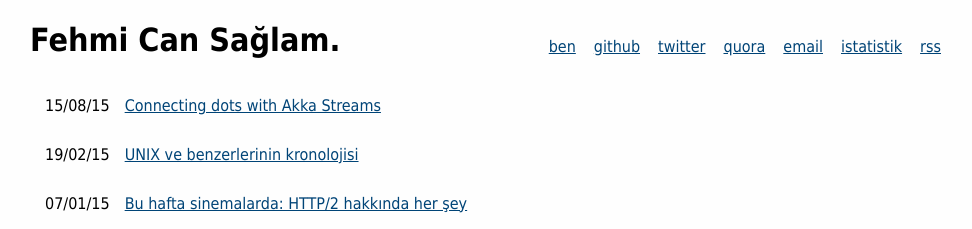
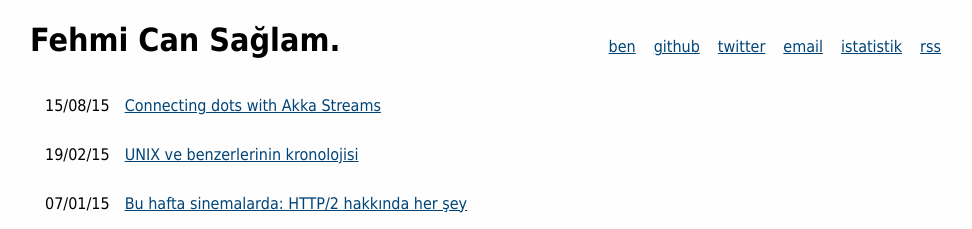
Before and after one commit to fehmicansaglam/fehmicansaglam.github.com, a Jekyll site: the page built from index.html, in a window 1280 px wide and 900 px high. Shown: the top 229 px of the window, without its empty margins (150-1122 px from the left). Built offline with Jekyll 4.4.1, drawn with Linux system fonts in a browser that asks for light colours.

Commit message:
Remove quora link

```diff
--- a/index.html
+++ b/index.html
@@ -12,6 +12,6 @@
 </style>
 <script>var _gaq=[['_setAccount','UA-4489548-1'],['_trackPageview']];(function(d,t){var g=d.createElement(t),s=d.getElementsByTagName(t)[0];g.async=g.src='//www.google-analytics.com/ga.js';s.parentNode.insertBefore(g,s)}(document,'script'))</script>
 </head>
-<p><a href=ben.html>ben</a><a href=//github.com/fehmicansaglam>github</a><a href=//twitter.com/fehmicans>twitter</a><a href=//www.quora.com/Fehmi-Can-Sağlam>quora</a><a href=mailto:fehmican.saglam@gmail.com>email</a><a href=stats.html>istatistik</a><a href=atom.xml>rss</a></p>
+<p><a href=ben.html>ben</a><a href=//github.com/fehmicansaglam>github</a><a href=//twitter.com/fehmicans>twitter</a><a href=mailto:fehmican.saglam@gmail.com>email</a><a href=stats.html>istatistik</a><a href=atom.xml>rss</a></p>
 <h1>Fehmi Can Sağlam.</h1>
 <ul>{% for post in site.posts %}<li>{{ post.date | date: "%d/%m/%y" }}<a href={{ post.url | replace_first: '/', ''}}>{{ post.title | escape}}</a>{% endfor %}</ul>
```
